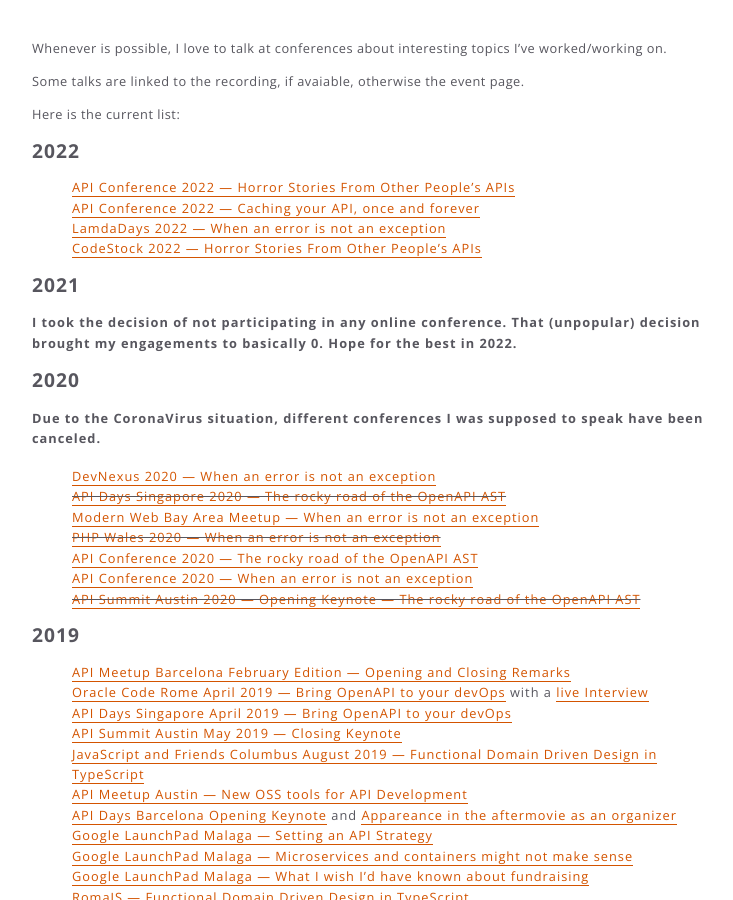
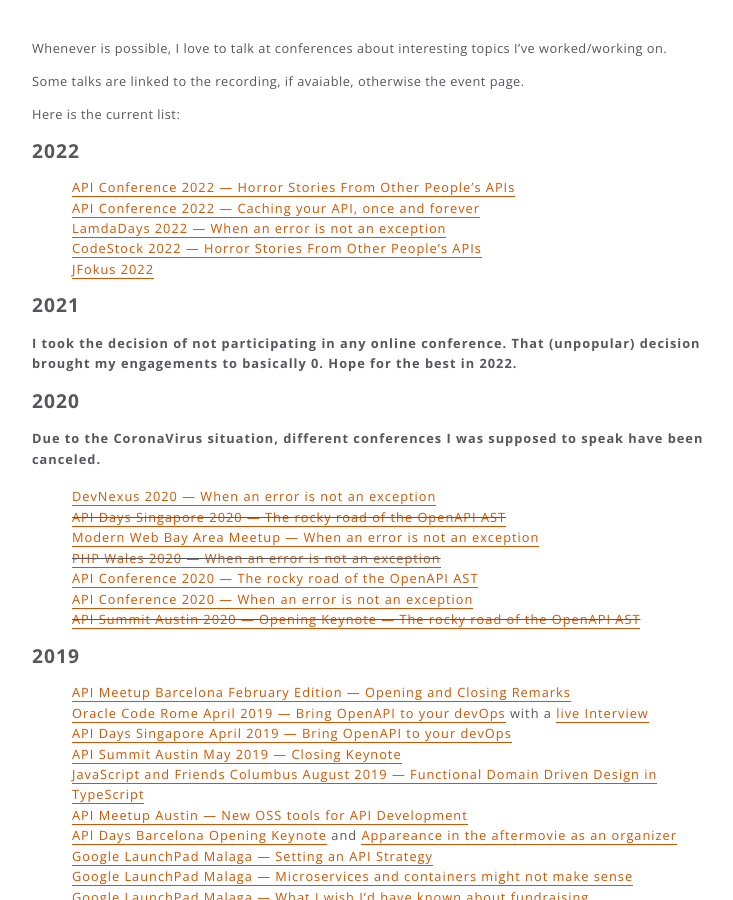
Before and after one commit to XVincentX/vncz, a Jekyll site: the page built from talks.md, in a window 1280 px wide and 900 px high, scrolled down 510 px. Shown: the whole window, without its empty margins (258-991 px from the left). Built offline with Jekyll 4.4.1, drawn with Linux system fonts in a browser that asks for light colours.

Commit message:
jfokus 2022

```diff
--- a/talks.md
+++ b/talks.md
@@ -15,6 +15,7 @@
 2. [API Conference 2022 — Caching your API, once and forever](https://apiconference.net/thehague/program-thehague/)
 3. [LamdaDays 2022 — When an error is not an exception](https://www.lambdadays.org/lambdadays2022/vincenzo-chianese)
 4. [CodeStock 2022 — Horror Stories From Other People's APIs](https://www.codestock.org)
+5. [JFokus 2022](https://www.codestock.org)
 
 
 ## 2021
```
